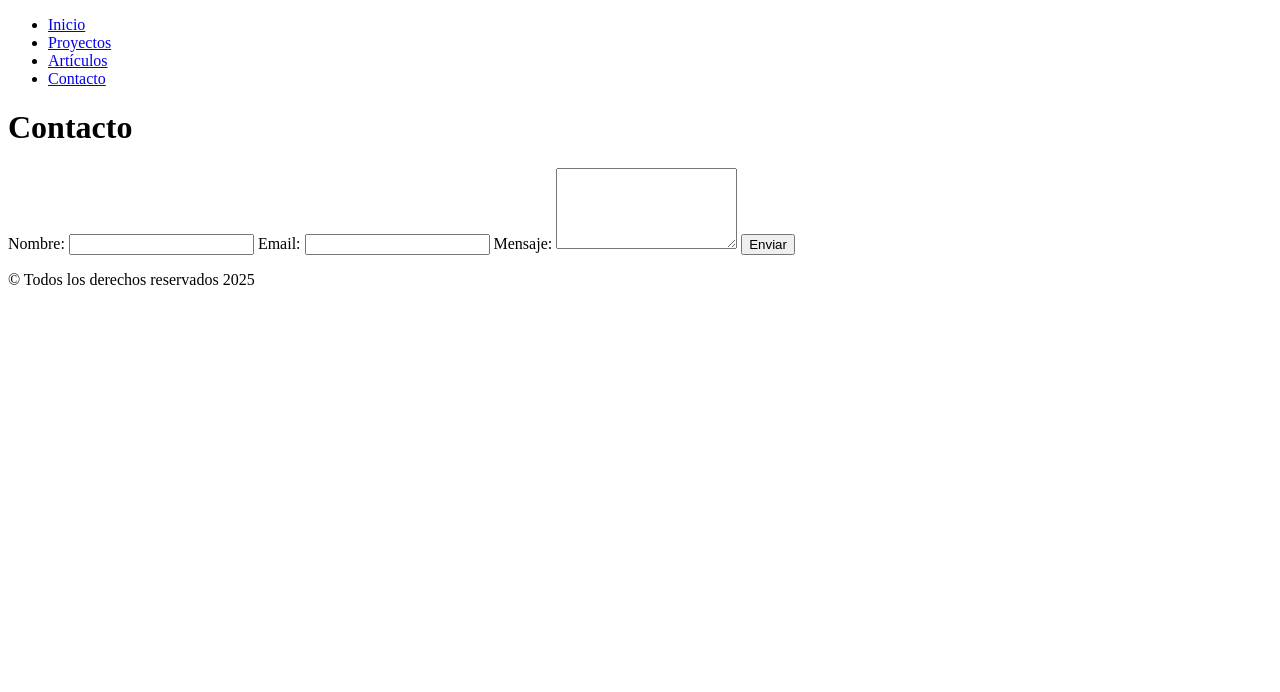
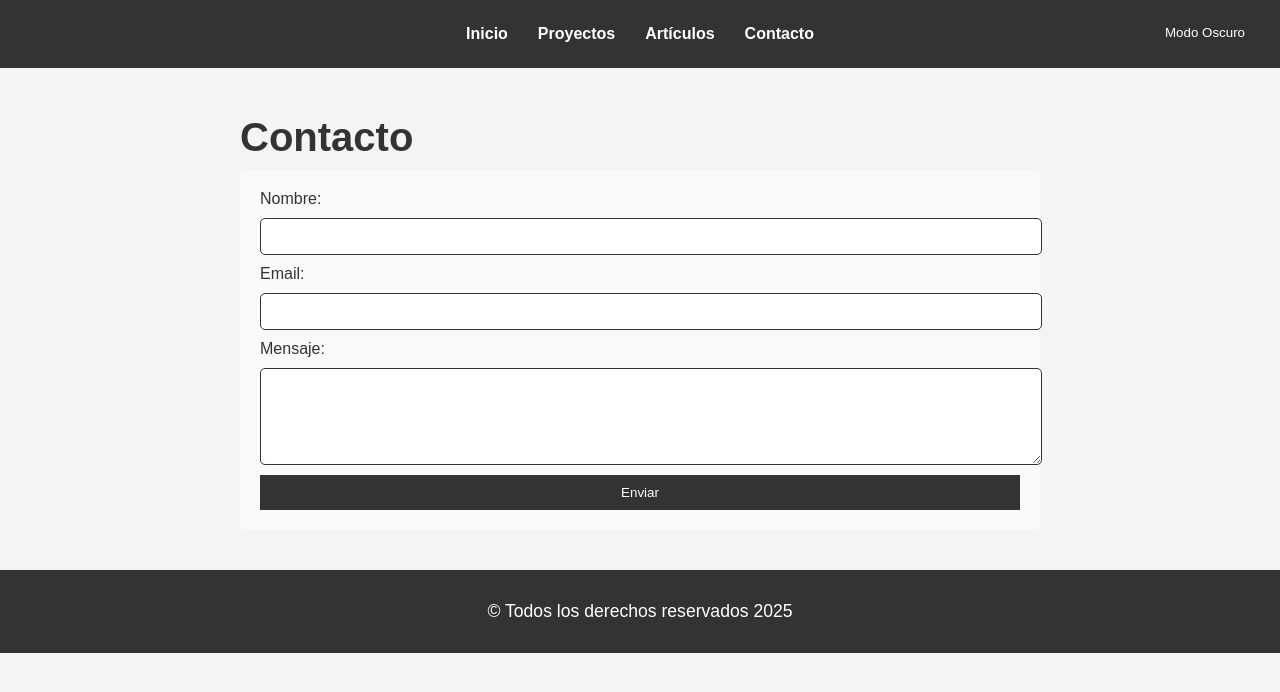
Before and after one commit to danielorzt/PROYECTO3, a plain HTML site: page contacto.html in a window 1280 px wide. Drawn offline with Linux system fonts and the light colour scheme.

Commit message:
Boton modo oscuro

```diff
--- a/contacto.html
+++ b/contacto.html
@@ -8,6 +8,8 @@
     <meta name="keywords" content="HTML, contacto, desarrollo web, SENA, Daniel Esteban Ortiz Pinzón">
     <meta name="author" content="Daniel Esteban Ortiz Pinzón">
     <title>Contacto - Daniel Esteban Ortiz Pinzón</title>
+    <link rel="stylesheet" href="styles.css">
+    <script src="main.js"></script>
 </head>
 
 <body>
--- /dev/null
+++ b/main.js
@@ -0,0 +1,17 @@
+document.addEventListener("DOMContentLoaded", function () {
+    const toggleButton = document.createElement("button");
+    toggleButton.textContent = "Modo Oscuro";
+    toggleButton.classList.add("toggle-dark-mode");
+    document.body.appendChild(toggleButton);
+
+    // Función para alternar modo oscuro
+    toggleButton.addEventListener("click", function () {
+        document.body.classList.toggle("dark-mode");
+        localStorage.setItem("dark-mode", document.body.classList.contains("dark-mode"));
+    });
+
+    // Aplicar modo oscuro si estaba activado anteriormente
+    if (localStorage.getItem("dark-mode") === "true") {
+        document.body.classList.add("dark-mode");
+    }
+});
--- a/styles.css
+++ b/styles.css
@@ -1,16 +1,37 @@
+/* Variables para colores y modo oscuro */
+:root {
+    --primary-bg: #f4f4f4;
+    --primary-text: #333;
+    --secondary-bg: #333;
+    --secondary-text: #fff;
+    --accent-bg: #f9f9f9;
+    --accent-border: #333;
+}
+
+/* Modo oscuro */
+.dark-mode {
+    --primary-bg: #121212;
+    --primary-text: #e0e0e0;
+    --secondary-bg: #1e1e1e;
+    --secondary-text: #f4f4f4;
+    --accent-bg: #252525;
+    --accent-border: #555;
+}
+
 /* Estilos generales */
 body {
-    font-family: Arial, sans-serif;
+    font-family: 'Poppins', sans-serif;
     margin: 0;
     padding: 0;
-    background-color: #f4f4f4;
-    color: #333;
+    background-color: var(--primary-bg);
+    color: var(--primary-text);
+    transition: background-color 0.3s, color 0.3s;
 }
 
 header {
-    background-color: #333;
-    color: #fff;
-    padding: 10px 20px;
+    background-color: var(--secondary-bg);
+    color: var(--secondary-text);
+    padding: 15px 20px;
     text-align: center;
 }
 
@@ -20,16 +41,42 @@ nav ul {
     margin: 0;
     display: flex;
     justify-content: center;
+    flex-wrap: wrap;
 }
 
 nav ul li {
-    margin: 0 15px;
+    margin: 10px 15px;
 }
 
 nav ul li a {
-    color: #fff;
+    color: var(--secondary-text);
     text-decoration: none;
     font-weight: bold;
+}
+
+/* Botón para cambiar a modo oscuro */
+.toggle-dark-mode {
+    background-color: var(--secondary-bg);
+    color: var(--secondary-text);
+    border: none;
+    padding: 10px 15px;
+    cursor: pointer;
+    position: absolute;
+    top: 15px;
+    right: 20px;
+    border-radius: 5px;
+}
+
+.toggle-dark-mode:hover {
+    opacity: 0.8;
+}
+
+/* Estilos responsivos */
+@media (max-width: 768px) {
+    nav ul {
+        flex-direction: column;
+        align-items: center;
+    }
 }
 
 main {
@@ -54,34 +101,64 @@ p {
     line-height: 1.6;
 }
 
+/* Estilos para la tabla */
 table {
     width: 100%;
     border-collapse: collapse;
     margin-top: 20px;
 }
 
-table th,
-table td {
-    border: 1px solid #ddd;
+table th, table td {
+    border: 1px solid var(--accent-border);
     padding: 8px;
     text-align: left;
 }
 
 table th {
-    background-color: #f4f4f4;
+    background-color: var(--accent-bg);
 }
 
+/* Cita estilizada */
 blockquote {
-    background-color: #f9f9f9;
-    border-left: 5px solid #333;
+    background-color: var(--accent-bg);
+    border-left: 5px solid var(--accent-border);
     margin: 20px 0;
     padding: 10px 20px;
     font-style: italic;
 }
 
+/* Estilos para el formulario de contacto */
+form {
+    display: flex;
+    flex-direction: column;
+    gap: 10px;
+    background-color: var(--accent-bg);
+    padding: 20px;
+    border-radius: 5px;
+}
+
+input, textarea {
+    width: 100%;
+    padding: 10px;
+    border: 1px solid var(--accent-border);
+    border-radius: 5px;
+}
+
+button {
+    background-color: var(--secondary-bg);
+    color: var(--secondary-text);
+    padding: 10px;
+    border: none;
+    cursor: pointer;
+}
+
+button:hover {
+    opacity: 0.8;
+}
+
 footer {
-    background-color: #333;
-    color: #fff;
+    background-color: var(--secondary-bg);
+    color: var(--secondary-text);
     text-align: center;
     padding: 10px 0;
     margin-top: 20px;
```
Also changed, not shown: articulos.html (+2 -0 lines), index.html (+5 -3 lines), proyectos.html (+2 -0 lines).
